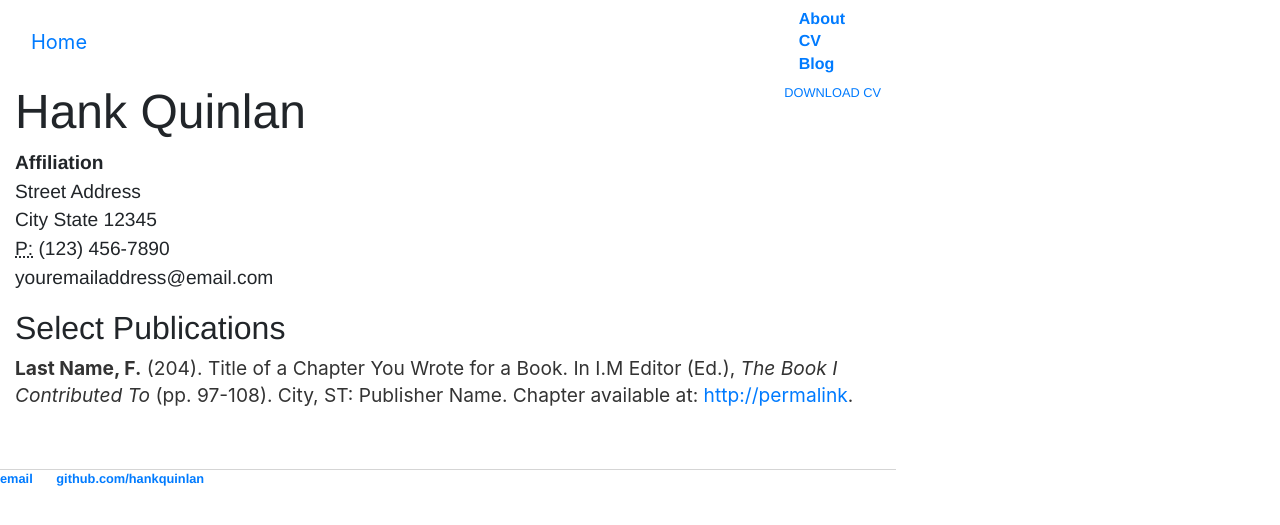
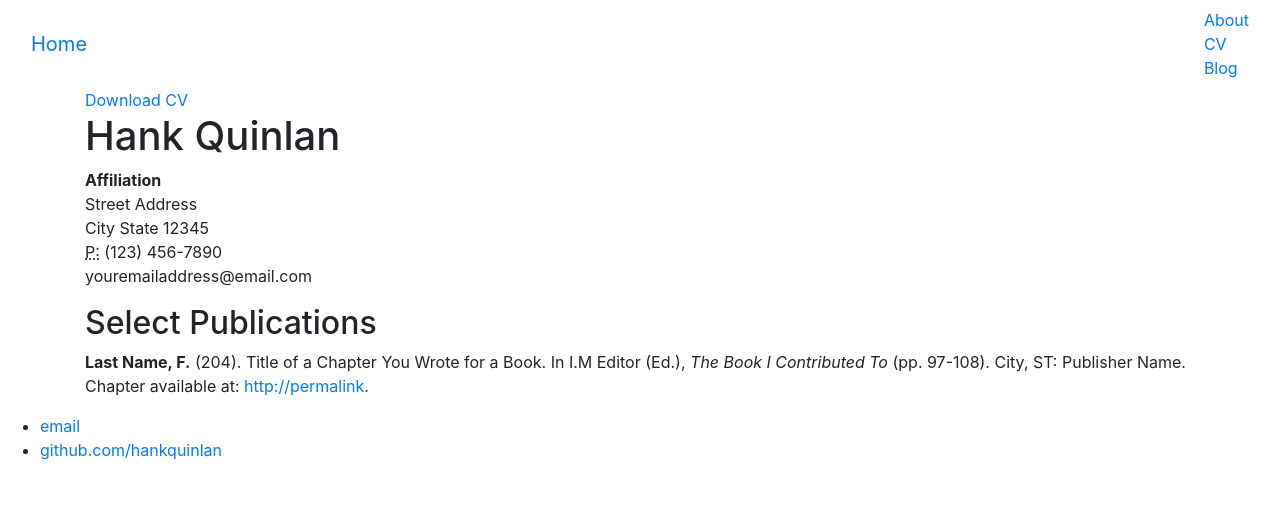
Before and after one commit to wenbin2233/wenbin2233.github.io, a Jekyll site: the page built from cv/index.html, in a window 1280 px wide. Shown: the top 525 px of the page. Built offline with Jekyll 4.4.1, drawn with Linux system fonts in a browser that asks for light colours.

Commit message:
修改CSS样式

```diff
--- a/_layouts/default.html
+++ b/_layouts/default.html
@@ -3,7 +3,7 @@
   <head>
     <title>{{ page.title }}</title>
 
-    <link rel="stylesheet" type="text/css" href="/css/main.css">
+    <link rel="stylesheet" type="text/css" href="/css/bootstrap.css">
     <link rel="stylesheet" type="text/css" href="/css/bootstrap.min.css">
     <script src="/js/bootstrap.min.js"></script>
 
```
